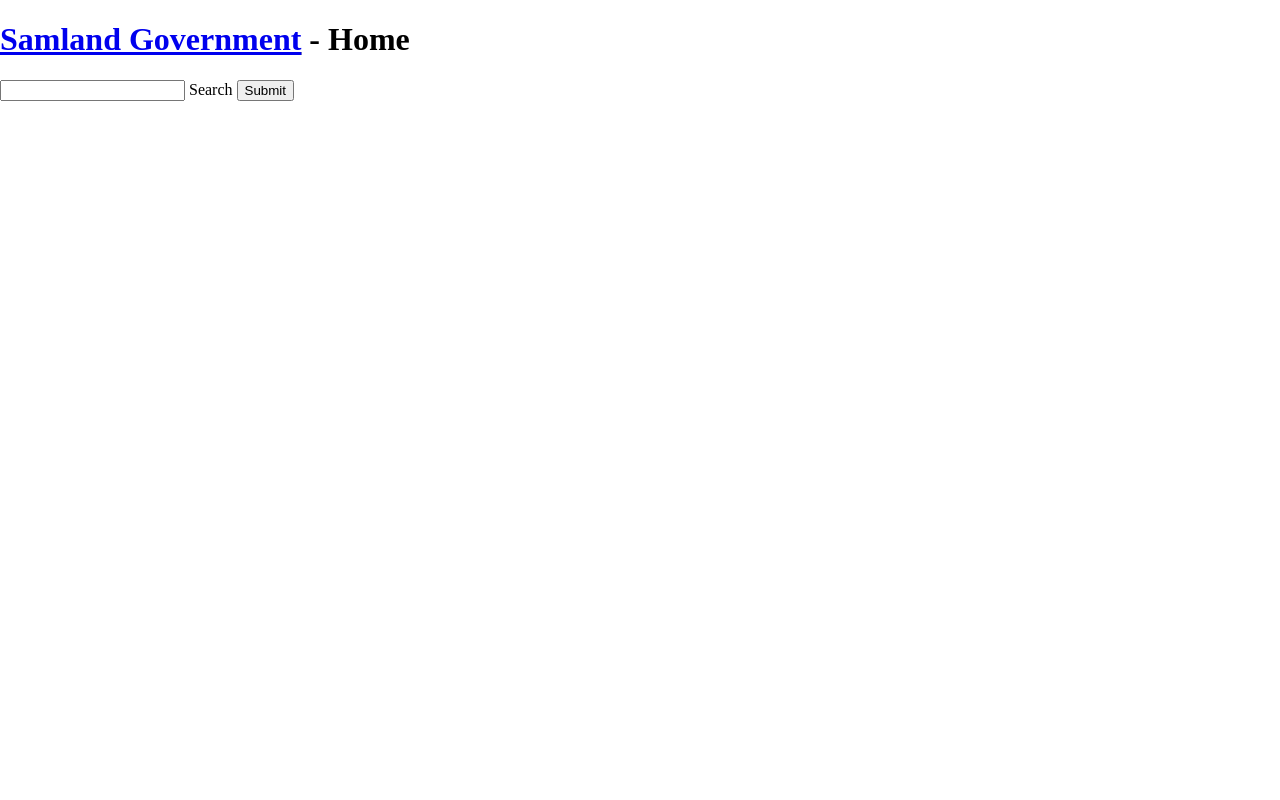
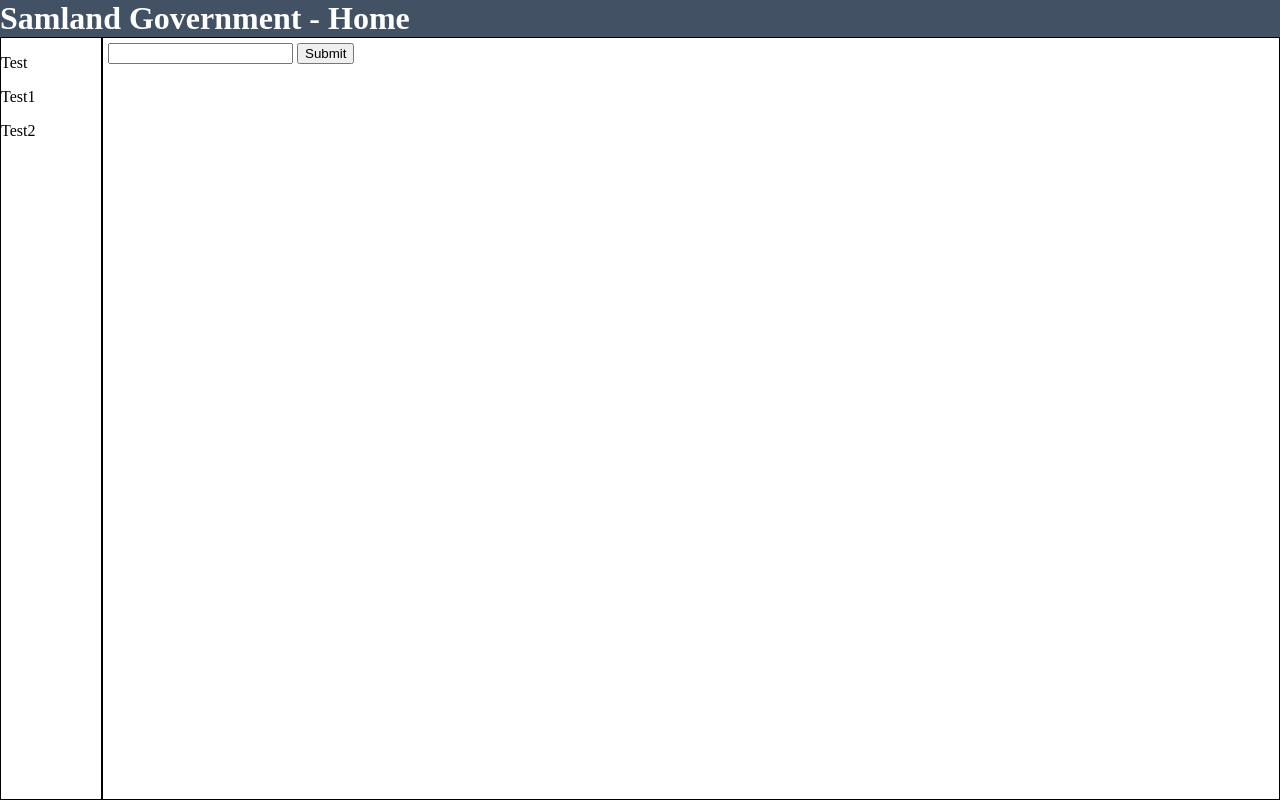
Before and after one commit to Samland-Gov/website, a PHP site: page / in a window 1280 px wide. Run offline with PHP 8.4, Linux system fonts and the light colour scheme.

Commit message:
Nav bar!

```diff
--- a/style.css
+++ b/style.css
@@ -1,4 +1,58 @@
 body, html {
-    padding: 0;
-    margin: 0;
+	padding: 0;
+	margin: 0;
+	height: 100%;
+	width: 100%;
 }
+
+main, nav{
+	position: relative;
+	float: left;
+	top: 0;
+	left: auto;
+	border: 1px solid black;
+}
+
+main div{
+	margin: 5px;
+}
+
+.content h1 {
+	background-color: #435165;
+	color: white;
+}
+
+.content h1 a {
+	text-decoration: none;
+	color: white;
+}
+
+nav {
+	width: 100px;
+	flex: 0 1 auto;
+}
+
+main {
+	flex: 1 1 auto;
+}
+
+#main {
+	position: relative;
+	display: flex;
+	flex-flow: row;
+	height: 100%;
+}
+
+.title {
+	margin: 0;
+	padding: 0;
+}
+
+.content {
+	display: flex;
+	flex-direction: column;
+}
+
+.content div {
+	flex-grow: 1;
+}
--- a/templates/include/page.php
+++ b/templates/include/page.php
@@ -2,19 +2,27 @@
 <html lang="en">
 	<head>
 		<meta charset="UTF-8">
-		<meta http-equiv="X-UA-Compatible" content="IE=edge">
 		<title>Samland Government - <?php echo($page);?></title>
 		<link rel="stylesheet" href="/style.css">
 	</head>
-	<body>
-	<h1><u><a href="/">Samland Government</u></a> - <?php echo($page);?></h1>
+	<body class="content">
+		<h1 class="title"><a href="/">Samland Government</a> - <?php echo($page);?></h1>
+		<div id="main">
+			<nav>
+				<p>Test</p>
+				<p>Test1</p>
+				<p>Test2</p>
+			</nav>
+
 			<main>
+				<div>
 					<form action="/search.php" method="GET">
 						<input name="q" id="q">
-			<label for="q">Search</label>
 						<input type="submit">
 					</form>
 					`% yield content %`
+				</div>
 			</main>
+		</div>
 	</body>
 </html>
```
Also changed, not shown: .htaccess. Lines whose indentation alone changed are shown as unchanged.
